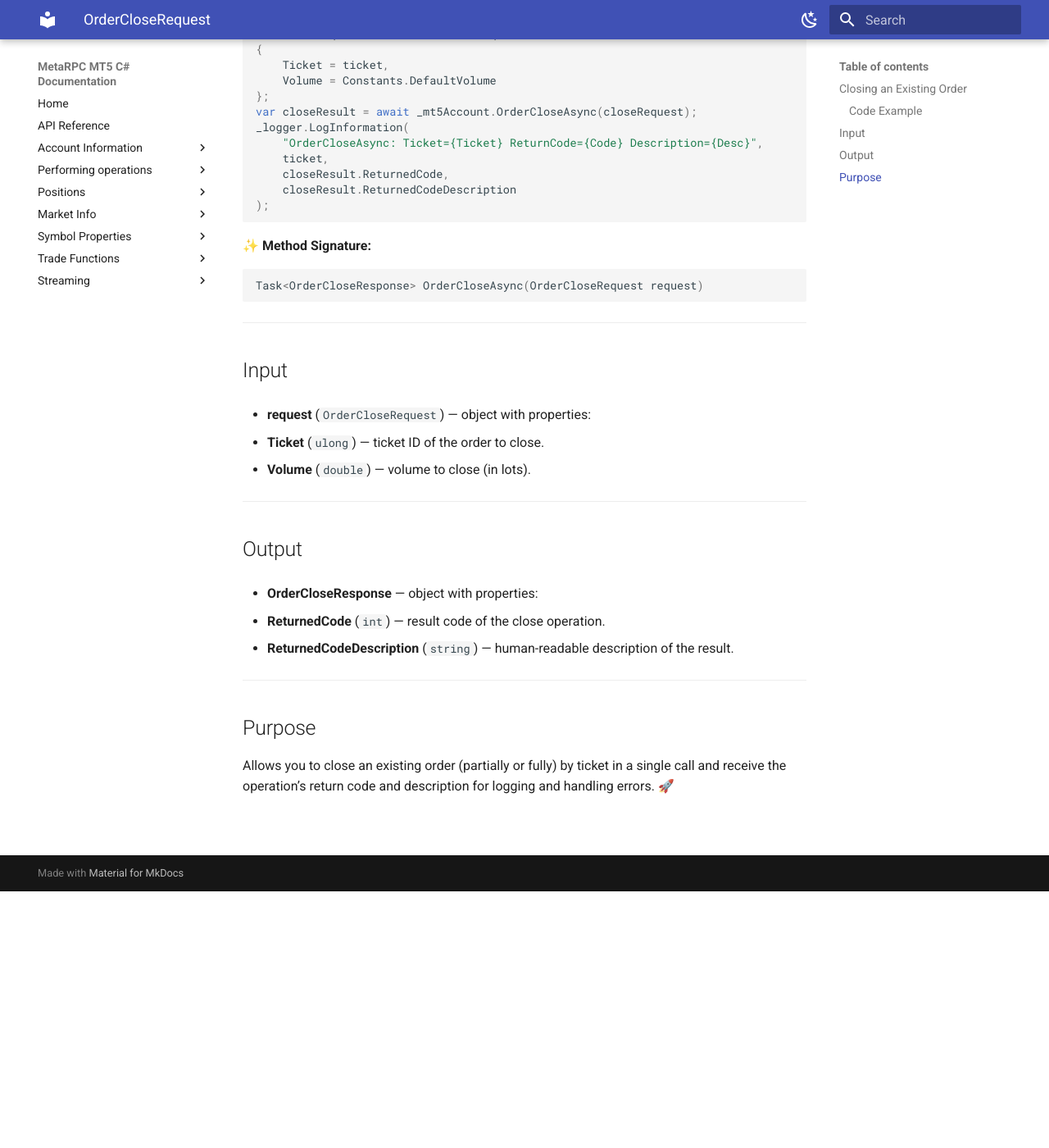
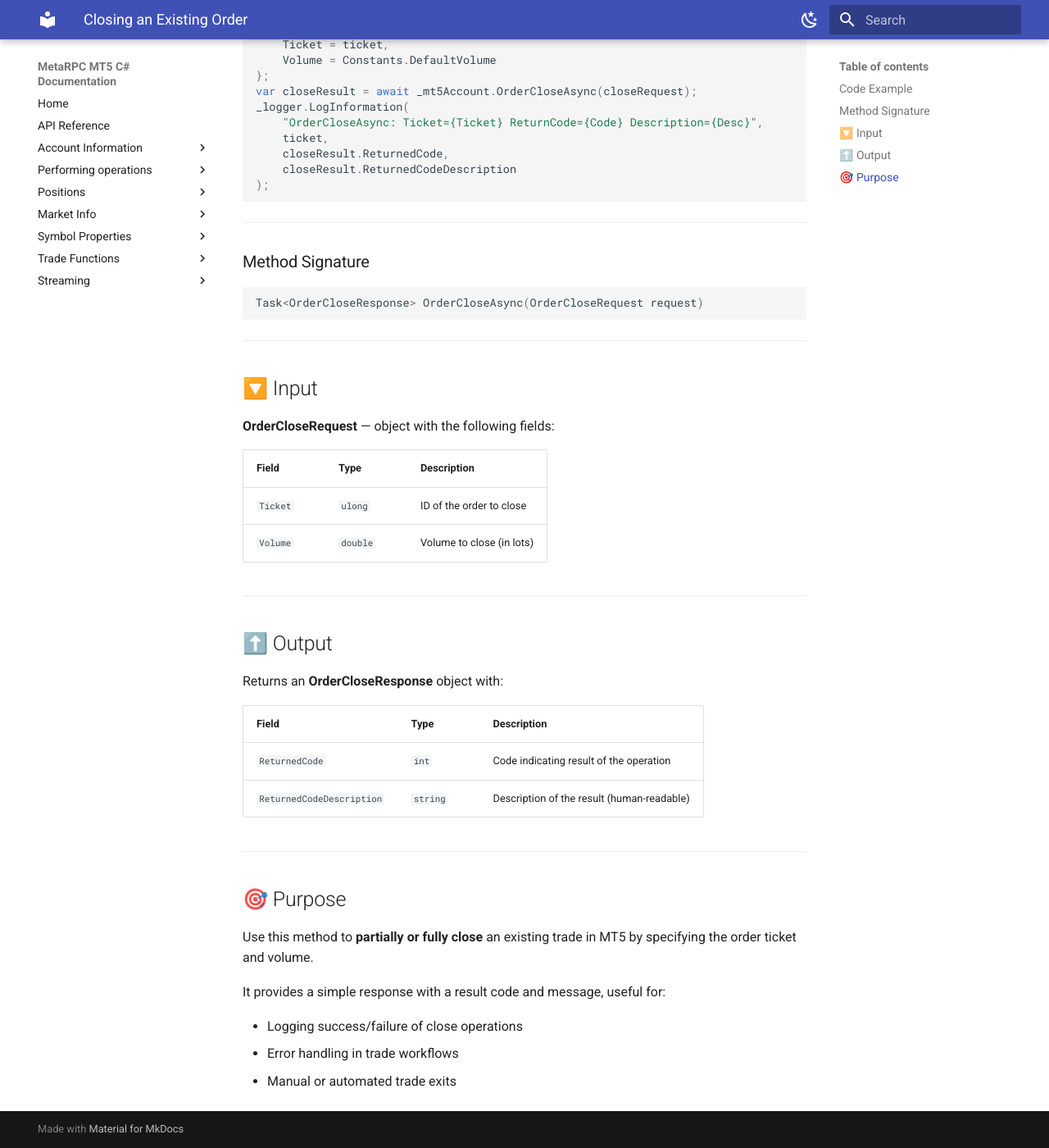
Before and after one commit to MetaRPC/CSharpMT5, an MkDocs documentation site: the page built from docs/orders/OrderCloseRequest.md, in a window 1280 px wide and 1400 px high, scrolled down 313 px. Shown: the whole window at 82% size. Built offline with MkDocs 1.6.1 and Material for MkDocs 9.7.7, drawn with Linux system fonts in a browser that asks for light colours.

Commit message:
Update OrderCloseRequest.md

````diff
--- a/docs/orders/OrderCloseRequest.md
+++ b/docs/orders/OrderCloseRequest.md
@@ -1,6 +1,8 @@
-## Closing an Existing Order
+# Closing an Existing Order
 
 > **Request:** to close an open order in MT5.
+
+---
 
 ### Code Example
 
@@ -19,7 +21,9 @@ _logger.LogInformation(
 );
 ```
 
-✨ **Method Signature:**
+---
+
+### Method Signature
 
 ```csharp
 Task<OrderCloseResponse> OrderCloseAsync(OrderCloseRequest request)
@@ -27,24 +31,34 @@ Task<OrderCloseResponse> OrderCloseAsync(OrderCloseRequest request)
 
 ---
 
-## Input
+## 🔽 Input
 
-* **request** (`OrderCloseRequest`) — object with properties:
+**OrderCloseRequest** — object with the following fields:
 
-  * **Ticket** (`ulong`) — ticket ID of the order to close.
-  * **Volume** (`double`) — volume to close (in lots).
+| Field    | Type     | Description               |
+| -------- | -------- | ------------------------- |
+| `Ticket` | `ulong`  | ID of the order to close  |
+| `Volume` | `double` | Volume to close (in lots) |
 
 ---
 
-## Output
+## ⬆️ Output
 
-* **OrderCloseResponse** — object with properties:
+Returns an **OrderCloseResponse** object with:
 
-  * **ReturnedCode** (`int`) — result code of the close operation.
-  * **ReturnedCodeDescription** (`string`) — human-readable description of the result.
+| Field                     | Type     | Description                                |
+| ------------------------- | -------- | ------------------------------------------ |
+| `ReturnedCode`            | `int`    | Code indicating result of the operation    |
+| `ReturnedCodeDescription` | `string` | Description of the result (human-readable) |
 
 ---
 
-## Purpose
+## 🎯 Purpose
 
-Allows you to close an existing order (partially or fully) by ticket in a single call and receive the operation’s return code and description for logging and handling errors. 🚀
+Use this method to **partially or fully close** an existing trade in MT5 by specifying the order ticket and volume.
+
+It provides a simple response with a result code and message, useful for:
+
+* Logging success/failure of close operations
+* Error handling in trade workflows
+* Manual or automated trade exits
````
